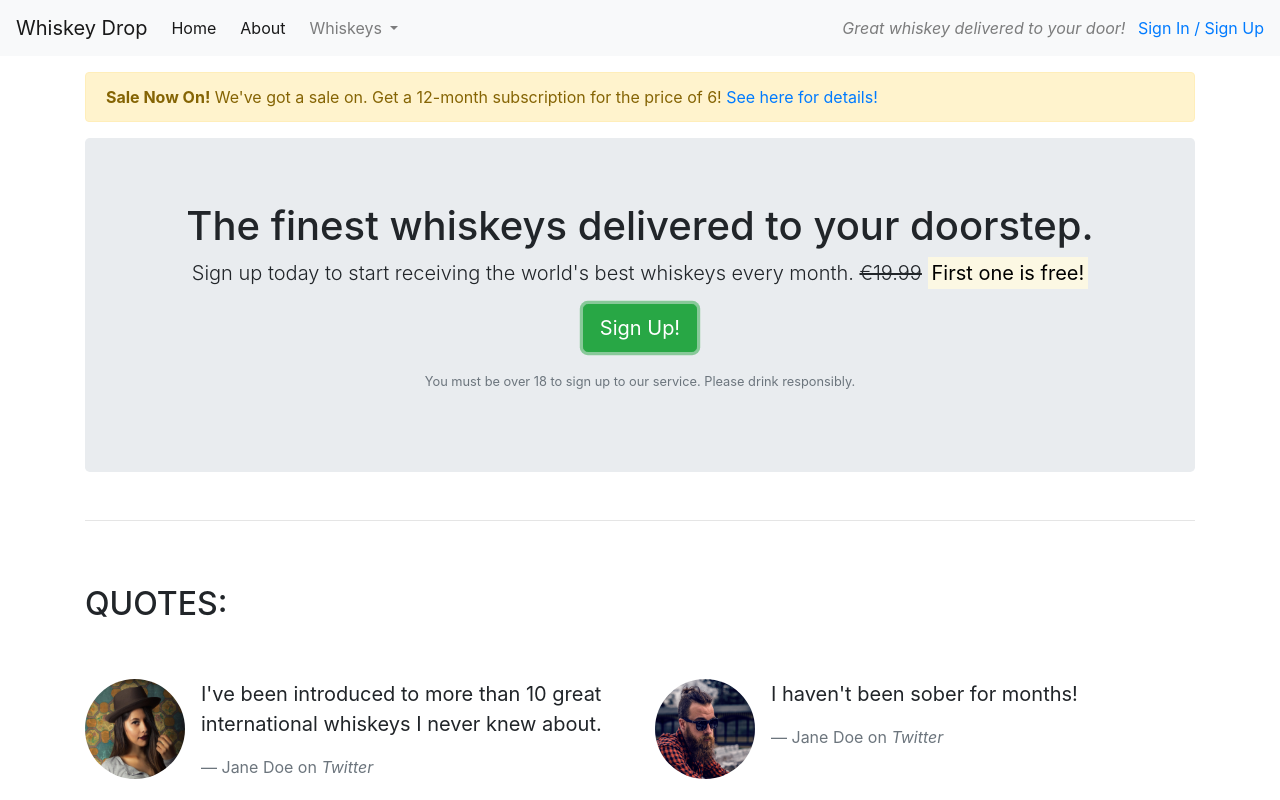
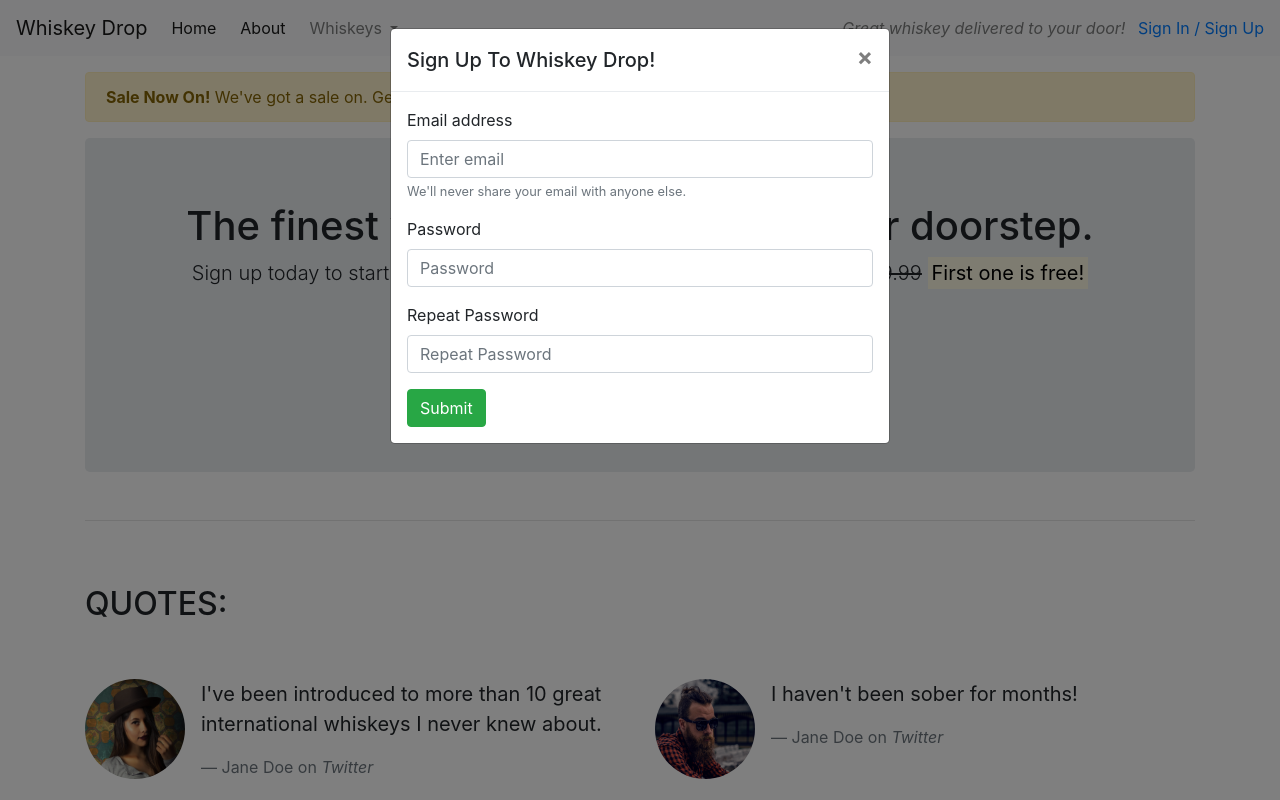
Before and after one commit to UsmanButt1/bootstrap4-practice, a plain HTML site: page index.html in a window 1280 px wide. Both pictures are taken after a click on the button "Sign Up!". Shown: the top 800 px of the page. Drawn offline with nearby package versions, Linux system fonts and the light colour scheme.

Commit message:
Add modal and input form with Bootstrap styling

```diff
--- a/index.html
+++ b/index.html
@@ -59,7 +59,7 @@
             <s class="d-none d-sm-inline">€19.99</s>
             <span class="d-inline d-sm-none"><br></span>
             <strong><mark>First one is free!</mark></strong></p>
-          <p><button class="btn btn-lg btn-success">Sign Up!</button></p>
+          <p><button class="btn btn-success btn-lg" data-toggle="modal" data-target="#signUpModal">Sign Up!</button></p>
           <p class="text-muted"><small>You must be over 18 to sign up to our service. Please drink responsibly.</small>
           </p>
         </section>
@@ -188,6 +188,39 @@
     </section>
     <!-- /.monthly favourites -->
   </article>
+
+  <div class="modal" tabindex="-1" role="dialog" id="signUpModal">
+    <div class="modal-dialog" role="document">
+      <div class="modal-content">
+        <div class="modal-header">
+          <h5 class="modal-title">Sign Up To Whiskey Drop!</h5>
+          <button type="button" class="close" data-dismiss="modal" aria-label="Close">
+            <span aria-hidden="true">&times;</span>
+          </button>
+        </div>
+        <div class="modal-body">
+          <form>
+            <div class="form-group">
+              <label for="exampleInputEmail1">Email address</label>
+              <input type="email" class="form-control" id="exampleInputEmail1" aria-describedby="emailHelp" placeholder="Enter email">
+              <small id="emailHelp" class="form-text text-muted">We'll never share your email with anyone else.</small>
+            </div>
+            <div class="form-group">
+              <label for="password">Password</label>
+              <input type="password" class="form-control" id="password" placeholder="Password">
+            </div>
+            <div class="form-group">
+              <label for="repeatPassword">Repeat Password</label>
+              <input type="password" class="form-control" id="repeatPassword" placeholder="Repeat Password">
+            </div>
+            <button type="submit" class="btn btn-success">Submit</button>
+          </form>
+          </div>
+        </div>
+      </div>
+    </div>
+  </div>
+
   <script src="https://code.jquery.com/jquery-3.3.1.slim.min.js"
     integrity="sha384-q8i/X+965DzO0rT7abK41JStQIAqVgRVzpbzo5smXKp4YfRvH+8abtTE1Pi6jizo" crossorigin="anonymous">
   </script>
```
